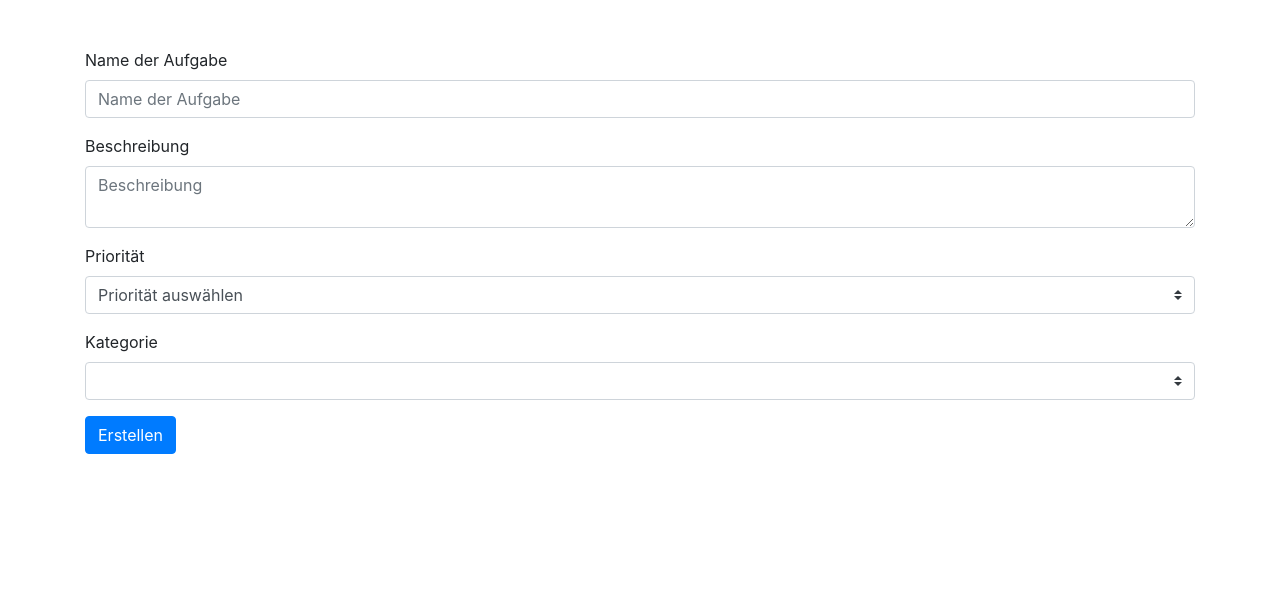
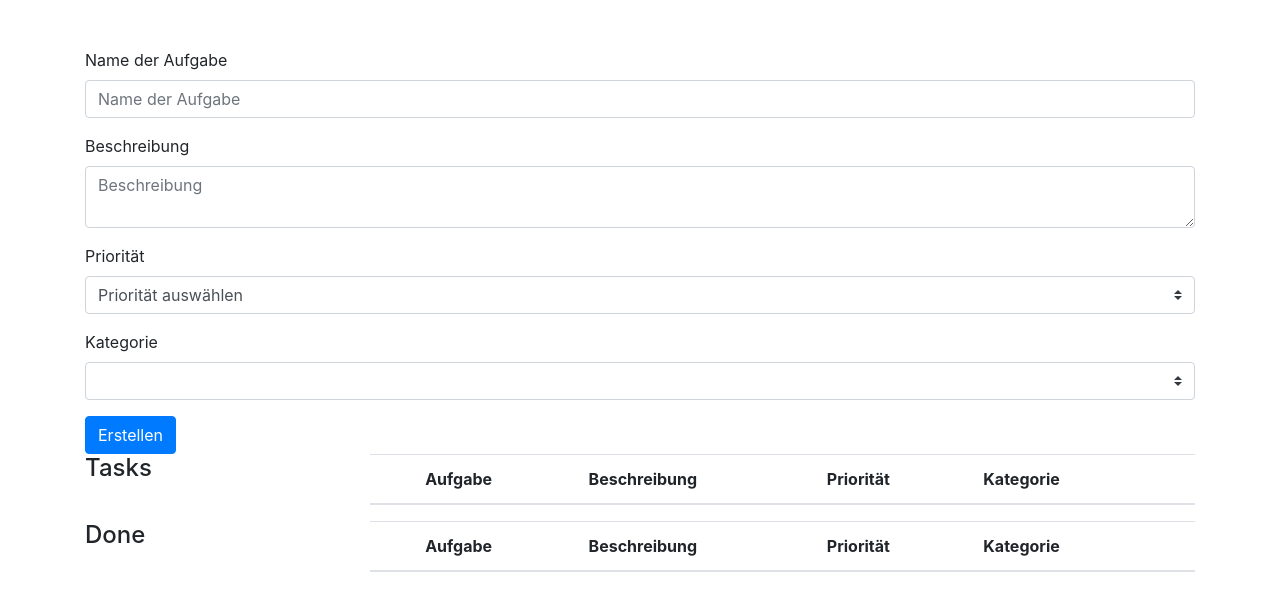
Before and after one commit to bastianjakobi/kms_01, an Angular app: page / in a window 1280 px wide. Shown: the top 610 px of the page. Built offline with nearby package versions, Linux system fonts and the light colour scheme.

Commit message:
worked on list component, added lists in app component

```diff
--- a/src/app/app.component.html
+++ b/src/app/app.component.html
@@ -1 +1,5 @@
 <app-add-task></app-add-task>
+
+<app-list [list]="taskService.taskList" [title]="'Tasks'"></app-list>
+
+<app-list [list]="taskService.doneList" [title]="'Done'"></app-list>
--- a/src/app/app.component.ts
+++ b/src/app/app.component.ts
@@ -1,5 +1,6 @@
 import { AddTaskComponent } from './add-task/add-task.component';
 import { Component } from '@angular/core';
+import {TaskService} from './task.service';
 
 
 @Component({
@@ -9,4 +10,8 @@ import { Component } from '@angular/core';
 })
 export class AppComponent {
   title = 'kms01';
+
+  constructor(
+    public taskService: TaskService,
+  ) {}
 }
--- a/src/app/list/list.component.html
+++ b/src/app/list/list.component.html
@@ -11,6 +11,7 @@
           <th scope="col">Aufgabe</th>
           <th scope="col">Beschreibung</th>
           <th scope="col">Priorität</th>
+          <th scope="col">Kategorie</th>
           <th scope="col"></th>
         </tr>
         </thead>
@@ -20,6 +21,15 @@
           <td>{{task.name}}</td>
           <td>{{task.description}}</td>
           <td>{{task.priority}}</td>
+          <td>{{task.category}}</td>
+          <td class="text-right" *ngIf="task.isDone === false; else elseBlock">
+            <button type="button" class="btn btn-secondary" (click)="taskService.done(i)">Done</button>
+          </td>
+          <ng-template #elseBlock>
+            <td class="text-right">
+              <button type="button" class="btn btn-secondary" (click)="taskService.undone(i)">Undone</button>
+            </td>
+          </ng-template>
         </tr>
         </tbody>
       </table>
```
